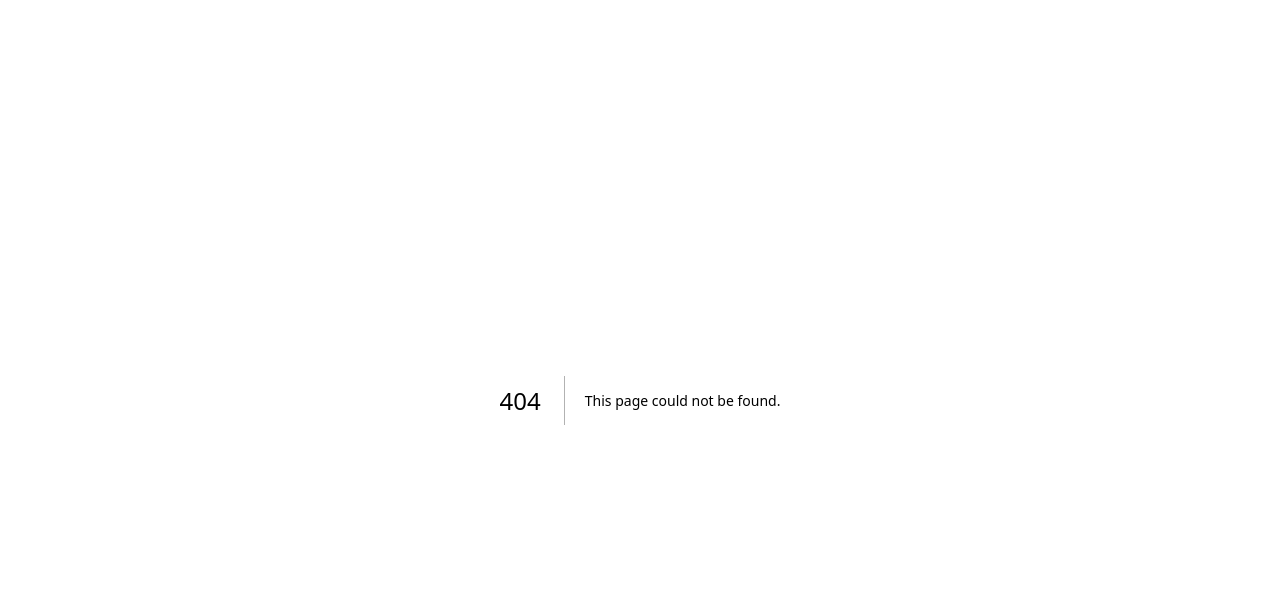
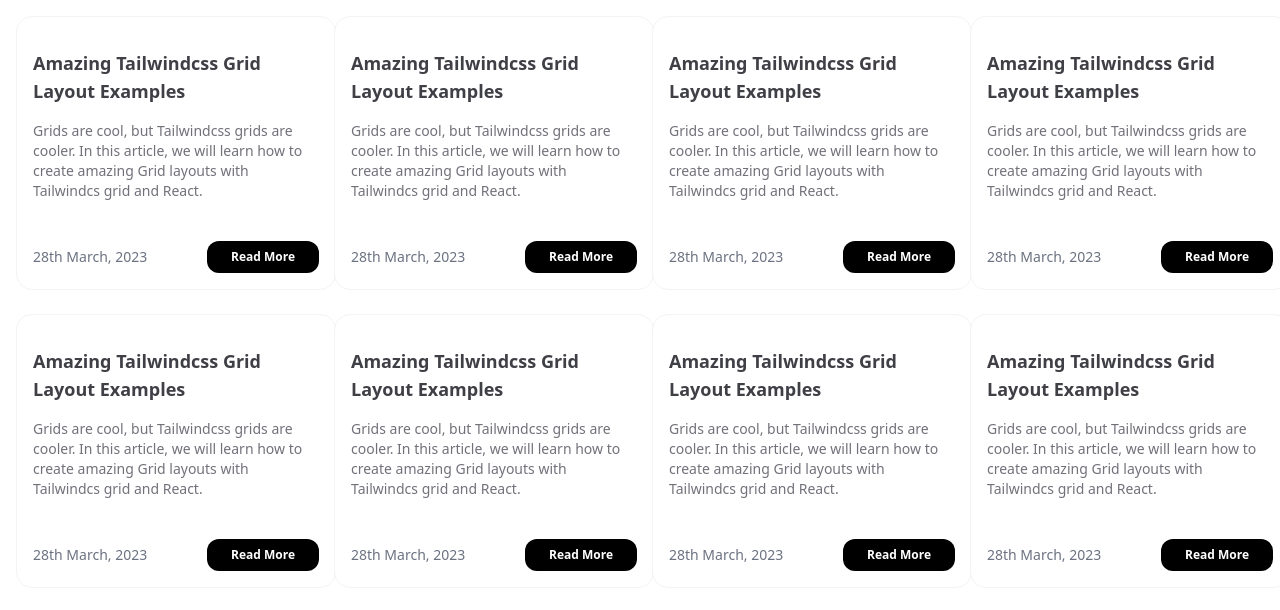
Before and after one commit to s1834/ruchi-writes, a Next.js app: page /blogs in a window 1280 px wide. Before the commit this address had no page. Shown: the top 610 px of the page. Built offline with nearby package versions, Linux system fonts and the light colour scheme; grey boxes are pictures that could not be loaded.

Commit message:
resolved package conflits

```diff
--- /dev/null
+++ b/src/app/blogs/page.tsx
@@ -0,0 +1,11 @@
+import BlogCard from "@/components/pages/blogCard";
+
+export default function Blogs() {
+  return (
+    <div className="grid grid-cols-1 sm:grid-cols-2 lg:grid-cols-4 gap-6 p-4">
+      {Array.from({ length: 8 }).map((_, index) => (
+        <BlogCard key={index} />
+      ))}
+    </div>
+  );
+}
--- a/src/app/page.tsx
+++ b/src/app/page.tsx
@@ -1,11 +1,13 @@
 import Nav from "@/app/navbar/page";
 import Read from "@/app/read/page";
 import Contact from "@/app/contact/page";
+import Blogs from "@/app/blogs/page";
 
 export default function Home() {
   return (
     <div className="relative min-h-screen bg-white dark:bg-neutral-950">
       <Nav />
+      <Blogs />
       <Read />
       <Contact />
     </div>
--- /dev/null
+++ b/src/components/pages/blogCard.tsx
@@ -0,0 +1,73 @@
+import Image from "next/image";
+import { FollowerPointerCard } from "@/components/ui/following-pointer";
+
+export default function BlogCard() {
+  return (
+    <div className="w-80 mx-auto">
+      <FollowerPointerCard
+        title={
+          <TitleComponent
+            title={blogContent.author}
+            avatar={blogContent.authorAvatar}
+          />
+        }
+      >
+        <div className="relative overflow-hidden h-full rounded-2xl transition duration-200 group bg-white hover:shadow-xl border border-zinc-100">
+          <div className="w-full aspect-w-16 aspect-h-10 bg-gray-100 rounded-tr-lg rounded-tl-lg overflow-hidden xl:aspect-w-16 xl:aspect-h-10 relative">
+            <Image
+              src={blogContent.image}
+              alt="thumbnail"
+              layout="fill"
+              objectFit="cover"
+              className={`group-hover:scale-95 group-hover:rounded-2xl transform object-cover transition duration-200 `}
+            />
+          </div>
+          <div className=" p-4">
+            <h2 className="font-bold my-4 text-lg text-zinc-700">
+              {blogContent.title}
+            </h2>
+            <h2 className="font-normal my-4 text-sm text-zinc-500">
+              {blogContent.description}
+            </h2>
+            <div className="flex flex-row justify-between items-center mt-10">
+              <span className="text-sm text-gray-500">{blogContent.date}</span>
+              <div className="relative z-10 px-6 py-2 bg-black text-white font-bold rounded-xl block text-xs hover:cursor-pointer">
+                Read More
+              </div>
+            </div>
+          </div>
+        </div>
+      </FollowerPointerCard>
+    </div>
+  );
+}
+
+const blogContent = {
+  slug: "amazing-tailwindcss-grid-layouts",
+  author: "Manu Arora",
+  date: "28th March, 2023",
+  title: "Amazing Tailwindcss Grid Layout Examples",
+  description:
+    "Grids are cool, but Tailwindcss grids are cooler. In this article, we will learn how to create amazing Grid layouts with Tailwindcs grid and React.",
+  image: "/image/blog.png",
+  authorAvatar: "/image/blogs.jpeg",
+};
+
+const TitleComponent = ({
+  title,
+  avatar,
+}: {
+  title: string;
+  avatar: string;
+}) => (
+  <div className="flex space-x-2 items-center">
+    <Image
+      src={avatar}
+      height="20"
+      width="20"
+      alt="thumbnail"
+      className="rounded-full border-2 border-white"
+    />
+    <p>{title}</p>
+  </div>
+);
--- /dev/null
+++ b/src/components/ui/following-pointer.tsx
@@ -0,0 +1,137 @@
+"use client";
+import React, { useEffect, useState } from "react";
+
+import { motion, AnimatePresence, useMotionValue } from "framer-motion";
+import { cn } from "@/lib/utils";
+
+export const FollowerPointerCard = ({
+  children,
+  className,
+  title,
+}: {
+  children: React.ReactNode;
+  className?: string;
+  title?: string | React.ReactNode;
+}) => {
+  const x = useMotionValue(0);
+  const y = useMotionValue(0);
+  const ref = React.useRef<HTMLDivElement>(null);
+  const [rect, setRect] = useState<DOMRect | null>(null);
+  const [isInside, setIsInside] = useState<boolean>(false); // Add this line
+
+  useEffect(() => {
+    if (ref.current) {
+      setRect(ref.current.getBoundingClientRect());
+    }
+  }, []);
+
+  const handleMouseMove = (e: React.MouseEvent<HTMLDivElement>) => {
+    if (rect) {
+      const scrollX = window.scrollX;
+      const scrollY = window.scrollY;
+      x.set(e.clientX - rect.left + scrollX);
+      y.set(e.clientY - rect.top + scrollY);
+    }
+  };
+  const handleMouseLeave = () => {
+    setIsInside(false);
+  };
+
+  const handleMouseEnter = () => {
+    setIsInside(true);
+  };
+  return (
+    <div
+      onMouseLeave={handleMouseLeave}
+      onMouseEnter={handleMouseEnter}
+      onMouseMove={handleMouseMove}
+      style={{
+        cursor: "none",
+      }}
+      ref={ref}
+      className={cn("relative", className)}
+    >
+      <AnimatePresence>
+        {isInside && <FollowPointer x={x} y={y} title={title} />}
+      </AnimatePresence>
+      {children}
+    </div>
+  );
+};
+
+export const FollowPointer = ({
+  x,
+  y,
+  title,
+}: {
+  x: any;
+  y: any;
+  title?: string | React.ReactNode;
+}) => {
+  const colors = [
+    "var(--sky-500)",
+    "var(--neutral-500)",
+    "var(--teal-500)",
+    "var(--green-500)",
+    "var(--blue-500)",
+    "var(--red-500)",
+    "var(--yellow-500)",
+  ];
+  return (
+    <motion.div
+      className="h-4 w-4 rounded-full absolute z-50"
+      style={{
+        top: y,
+        left: x,
+        pointerEvents: "none",
+      }}
+      initial={{
+        scale: 1,
+        opacity: 1,
+      }}
+      animate={{
+        scale: 1,
+        opacity: 1,
+      }}
+      exit={{
+        scale: 0,
+        opacity: 0,
+      }}
+    >
+      <svg
+        stroke="currentColor"
+        fill="currentColor"
+        strokeWidth="1"
+        viewBox="0 0 16 16"
+        className="h-6 w-6 text-sky-500 transform -rotate-[70deg] -translate-x-[12px] -translate-y-[10px] stroke-sky-600"
+        height="1em"
+        width="1em"
+        xmlns="http://www.w3.org/2000/svg"
+      >
+        <path d="M14.082 2.182a.5.5 0 0 1 .103.557L8.528 15.467a.5.5 0 0 1-.917-.007L5.57 10.694.803 8.652a.5.5 0 0 1-.006-.916l12.728-5.657a.5.5 0 0 1 .556.103z"></path>
+      </svg>
+      <motion.div
+        style={{
+          backgroundColor: colors[Math.floor(Math.random() * colors.length)],
+        }}
+        initial={{
+          scale: 0.5,
+          opacity: 0,
+        }}
+        animate={{
+          scale: 1,
+          opacity: 1,
+        }}
+        exit={{
+          scale: 0.5,
+          opacity: 0,
+        }}
+        className={
+          "px-2 py-2 bg-neutral-200 text-white whitespace-nowrap min-w-max text-xs rounded-full"
+        }
+      >
+        {title || `William Shakespeare`}
+      </motion.div>
+    </motion.div>
+  );
+};
--- a/tailwind.config.ts
+++ b/tailwind.config.ts
@@ -5,6 +5,7 @@
   default: flattenColorPalette,
 } = require("tailwindcss/lib/util/flattenColorPalette");
 
+// This plugin adds each Tailwind color as a global CSS variable, e.g., var(--gray-200).
 function addVariablesForColors({ addBase, theme }: any) {
   let allColors = flattenColorPalette(theme("colors"));
   let newVars = Object.fromEntries(
@@ -20,10 +21,10 @@
 const config: Config = {
   darkMode: "class",
   content: [
+    "./src/**/*.{ts,tsx}",
     "./pages/**/*.{ts,tsx}",
     "./components/**/*.{ts,tsx}",
     "./app/**/*.{ts,tsx}",
-    "./src/**/*.{ts,tsx}",
   ],
   theme: {
     container: {
```
